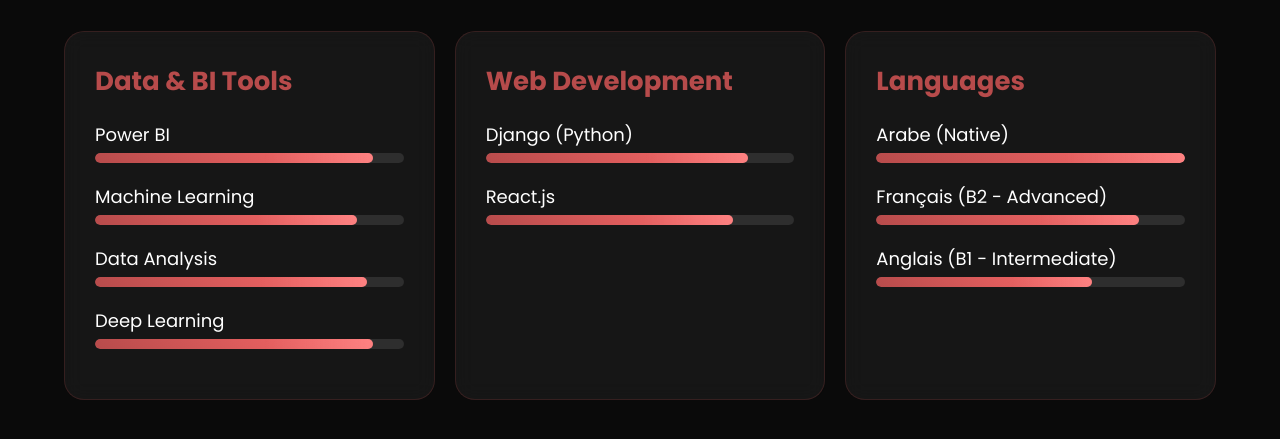
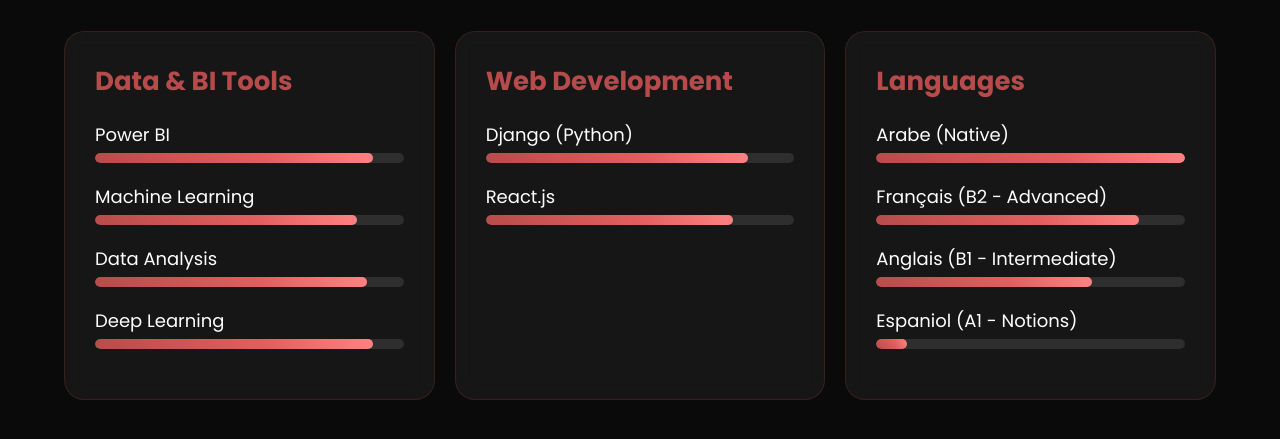
Before and after one commit to salah-abbassi/Portfolio, a plain HTML site: page skills.html in a window 1280 px wide. Shown: the part 187-626 px from the top of the page. Drawn offline with Linux system fonts and the light colour scheme.

Commit message:
Add Spanish language skill with progress bar

```diff
--- a/skills.html
+++ b/skills.html
@@ -74,6 +74,10 @@
                     <span>Anglais (B1 - Intermediate)</span>
                     <div class="progress-bar"><div class="progress" style="width: 70%"></div></div>
                 </div>
+                 <div class="skill">
+                    <span>Espaniol (A1 - Notions)</span>
+                    <div class="progress-bar"><div class="progress" style="width: 10%"></div></div>
+                </div>
             </div>
         </div>
     </section>
```
